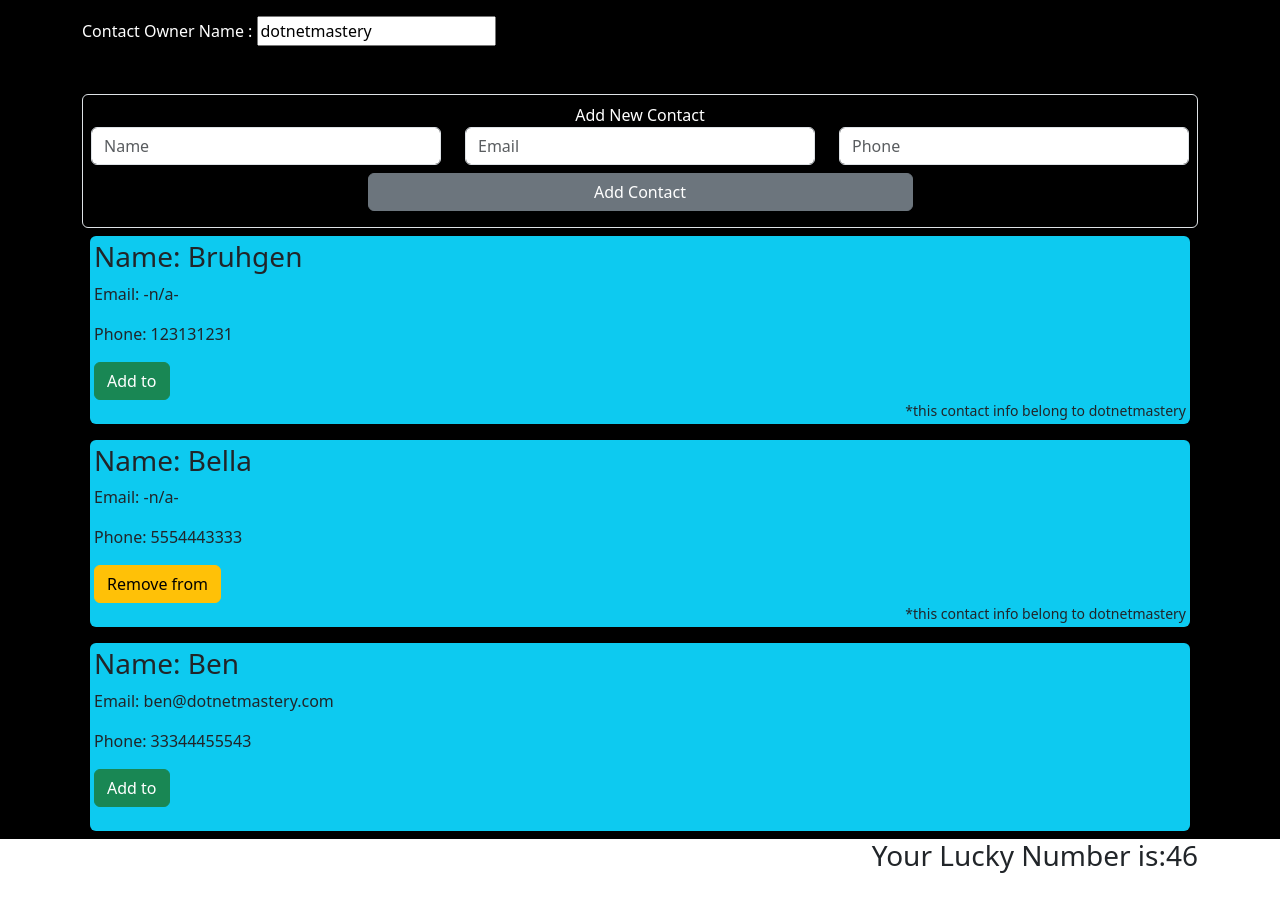
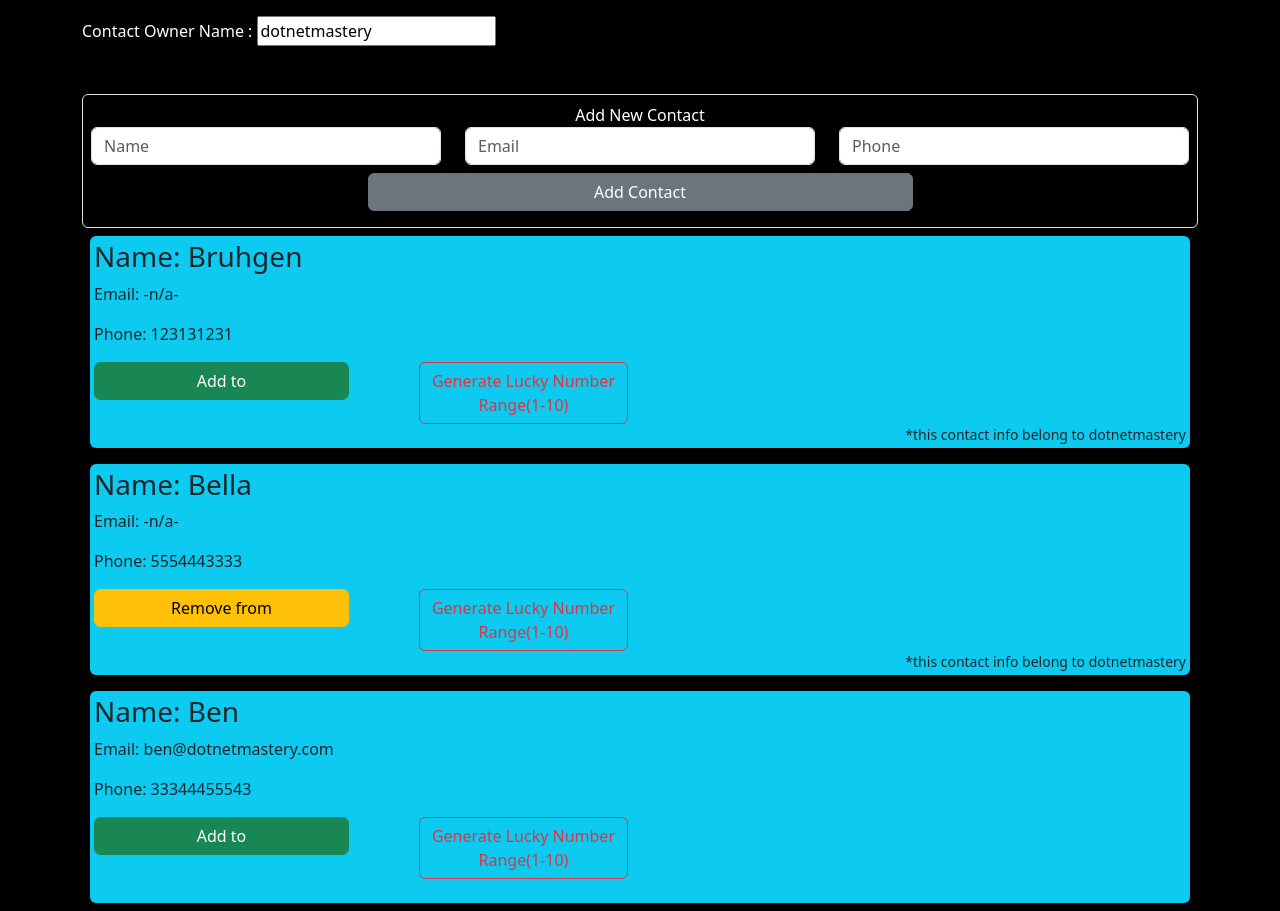
Before and after one commit to JLXP/vue-components-2, a Vue app: page / in a window 1280 px wide. Before the commit the page ends 880 px from the top, so only its background shows below. Built offline with nearby package versions, Linux system fonts and the light colour scheme.

Commit message:
Caracteristicas del generador de Numeros de la suerte

```diff
--- a/src/App.vue
+++ b/src/App.vue
@@ -22,7 +22,7 @@
           </Contact>
         </div>
       </div>
-      <LuckyNumber></LuckyNumber>
+      <!--<LuckyNumber :maxNumber="10"></LuckyNumber>-->
       <!--local component-->
       <!-- <ButtonContainer></ButtonContainer> -->
     </div>
--- a/src/components/Contact.vue
+++ b/src/components/Contact.vue
@@ -9,10 +9,13 @@
       <div class="col-3">
         <button
           @click="emit('update-favorite', { isFavorite: props.isFavorite, name: props.name });"
-          :class="[isFavorite ? 'btn btn-warning' : 'btn btn-success']"
+          :class="[isFavorite ? 'btn btn-warning form-control' : 'btn btn-success form-control']"
         >
           {{ isFavorite ? "Remove from" : "Add to" }}
         </button>
+      </div>
+      <div class="col-3">
+        <LuckyNumber :maxNumber="10"></LuckyNumber>
       </div>
     </div>
     <span class="float-end small" v-if="ownername != ''">
@@ -21,6 +24,8 @@
   </div>
 </template>
 <script setup>
+import LuckyNumber from './LuckyNumber.vue';
+
 //import { ref, defineProps } from "vue";
 //const email = ref("hello@dotnetmastery.com");
 const props = defineProps({
--- a/src/components/LuckyNumber.vue
+++ b/src/components/LuckyNumber.vue
@@ -1,8 +1,29 @@
 <template>
     <div class="float-end">
-        <h3>Your Lucky Number is:{{ Math.floor(Math.random()*100) }}</h3>
+       <button class="btn btn-outline-danger" @click="generateLuckyNumber()">
+        <span v-if="luckyNumber === 0">
+            Generate Lucky Number <br/>
+            Range(1-{{ maxNumber }})
+        </span>
+        <span v-else>
+            Lucky Number: {{ luckyNumber }} <br/>
+            Click tp generate new lucky number
+        </span>
+       </button>
     </div>
 </template>
 <script setup>
 
+import {ref} from 'vue';
+let luckyNumber = ref(0);
+
+const props = defineProps({
+    maxNumber:{type:Number, default:100}
+});
+
+function generateLuckyNumber(){
+    luckyNumber.value = Math.floor(Math.random() * props.maxNumber);
+    console.log(luckyNumber.value);
+}
+
 </script>
```
